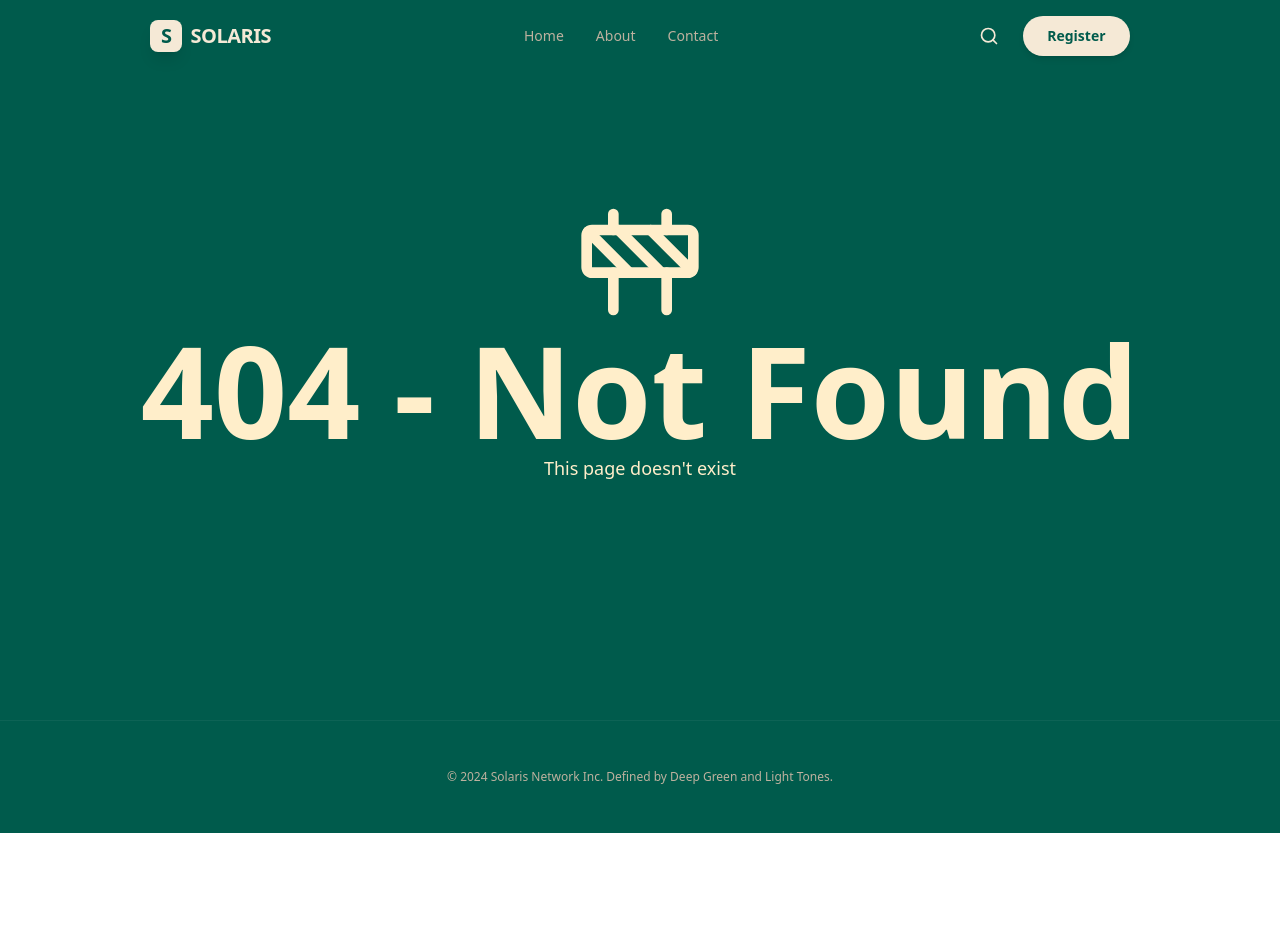
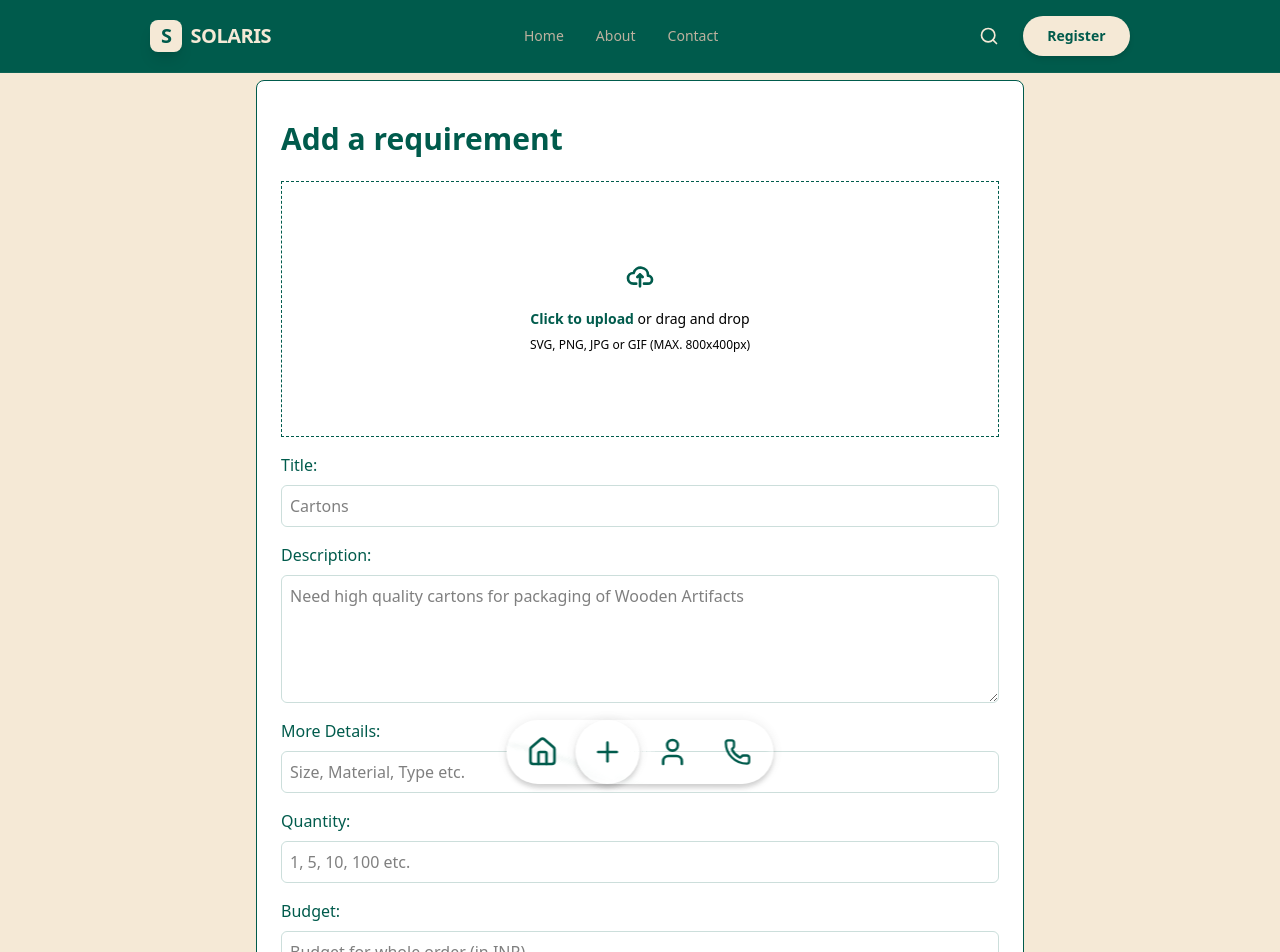
Before and after one commit to mukulubnext/bnbServices, a Next.js app: page /post in a window 1280 px wide. Before the commit this address had no page. Shown: the top 952 px of the page. Before the commit the page ends 833 px from the top, so only its background shows below. Built offline with nearby package versions, Linux system fonts and the light colour scheme.

Commit message:
feat(Post): Added post page

```diff
--- a/src/app/home/page.tsx
+++ b/src/app/home/page.tsx
@@ -5,6 +5,7 @@ import { NextPage } from "next";
 import { useEffect, useState } from "react";
 import LiquidGlassMenu from "../../components/LiquidGlassMenu";
 import EllipsisComp from "./components/Ellipsis";
+import Link from "next/link";
 
 interface Props {}
 
@@ -129,10 +130,10 @@ function Buyer() {
         <p className="text-lg md:text-3xl text-dark">
           Need to buy something? Make a post!
         </p>
-        <button className="flex gap-4 justify-center items-center w-full bg-dark md:max-w-[40%] text-highlight font-bold py-2 md:text-2xl hover:bg-transparent border border-dark hover:text-dark transition-all duration-300 rounded-lg">
+        <Link href={"/post"} className="flex gap-4 justify-center items-center w-full bg-dark md:max-w-[40%] text-highlight font-bold py-2 md:text-2xl hover:bg-transparent border border-dark hover:text-dark transition-all duration-300 rounded-lg">
           <Pencil size={20} />
           Post
-        </button>
+        </Link>
       </div>
       <hr className="text-dark/22" />
       <div>
--- /dev/null
+++ b/src/app/post/page.tsx
@@ -0,0 +1,101 @@
+"use client";
+import LiquidGlassMenu from "@/components/LiquidGlassMenu";
+import Navbar from "@/components/Navbar";
+import { NextPage } from "next";
+
+interface Props {}
+
+const Page: NextPage<Props> = ({}) => {
+  return (
+    <div className="min-h-screen pt-[10vh] items-center relative bg-light">
+      <Navbar solid />
+      <LiquidGlassMenu />
+      <div className="bg-white py-20 md:py-10 flex p-6 flex-col min-h-[80vh] w-[90vw] md:w-[60vw] border border-dark rounded-lg mx-auto">
+        <h1 className="text-dark font-semibold text-3xl">Add a requirement</h1>
+        <div>
+          <form className="flex flex-col gap-4 mt-6">
+
+            <div className="flex items-center justify-center w-full">
+              <label
+                className="flex flex-col items-center justify-center w-full h-64 bg-neutral-secondary-medium border border-dashed border-default-strong border-dark rounded-base cursor-pointer hover:bg-neutral-tertiary-medium"
+              >
+                <div className="flex flex-col items-center justify-center text-body pt-5 pb-6">
+                  <svg
+                    className="w-8 h-8 mb-4 text-dark"
+                    aria-hidden="true"
+                    xmlns="http://www.w3.org/2000/svg"
+                    width="24"
+                    height="24"
+                    fill="none"
+                    viewBox="0 0 24 24"
+                  >
+                    <path
+                      stroke="currentColor"
+                      strokeLinecap="round"
+                      strokeLinejoin="round"
+                      strokeWidth="2"
+                      d="M15 17h3a3 3 0 0 0 0-6h-.025a5.56 5.56 0 0 0 .025-.5A5.5 5.5 0 0 0 7.207 9.021C7.137 9.017 7.071 9 7 9a4 4 0 1 0 0 8h2.167M12 19v-9m0 0-2 2m2-2 2 2"
+                    />
+                  </svg>
+                  <p className="mb-2 text-sm">
+                    <span className="font-semibold text-dark">Click to upload</span> or
+                    drag and drop
+                  </p>
+                  <p className="text-xs">
+                    SVG, PNG, JPG or GIF (MAX. 800x400px)
+                  </p>
+                </div>
+                <input id="dropzone-file" type="file" className="hidden" />
+              </label>
+            </div>
+
+            <label className="flex flex-col gap-2">
+              <span className="text-dark font-medium">Title:</span>
+              <input
+                type="text"
+                placeholder="Cartons"
+                className="border border-dark/20 rounded-md p-2 focus:outline-none focus:border-dark transition-all"
+              />
+            </label>
+            <label className="flex flex-col gap-2">
+              <span className="text-dark font-medium">Description:</span>
+              <textarea
+                placeholder="Need high quality cartons for packaging of Wooden Artifacts"
+                className="border border-dark/20 rounded-md p-2 h-32 focus:outline-none focus:border-dark transition-all"
+              />
+            </label>
+            <label className="flex flex-col gap-2">
+              <span className="text-dark font-medium">More Details:</span>
+              <input
+                type="text"
+                placeholder="Size, Material, Type etc."
+                className="border border-dark/20 rounded-md p-2 focus:outline-none focus:border-dark transition-all"
+              />
+            </label>
+            <label className="flex flex-col gap-2">
+              <span className="text-dark font-medium">Quantity:</span>
+              <input
+                type="number"
+                placeholder="1, 5, 10, 100 etc."
+                className="border border-dark/20 rounded-md p-2 focus:outline-none focus:border-dark transition-all"
+              />
+            </label>
+            <label className="flex flex-col gap-2">
+              <span className="text-dark font-medium">Budget:</span>
+              <input
+                type="number"
+                placeholder="Budget for whole order (in INR)"
+                className="border border-dark/20 rounded-md p-2 focus:outline-none focus:border-dark transition-all"
+              />
+            </label>
+            <button className="bg-dark text-highlight font-bold py-2 hover:bg-transparent border border-dark hover:text-dark transition-all duration-300 rounded-lg mt-4 w-fit px-6">
+              Submit
+            </button>
+          </form>
+        </div>
+      </div>
+    </div>
+  );
+};
+
+export default Page;
```
